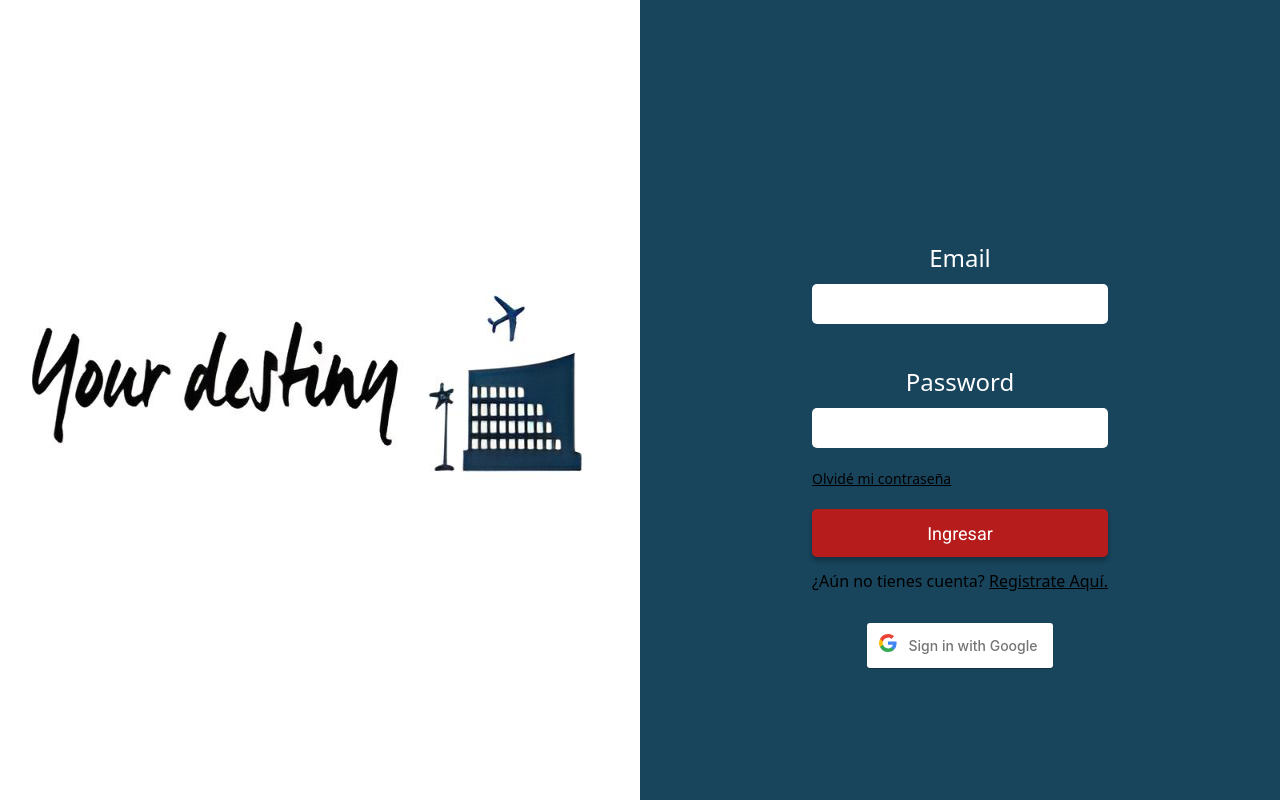
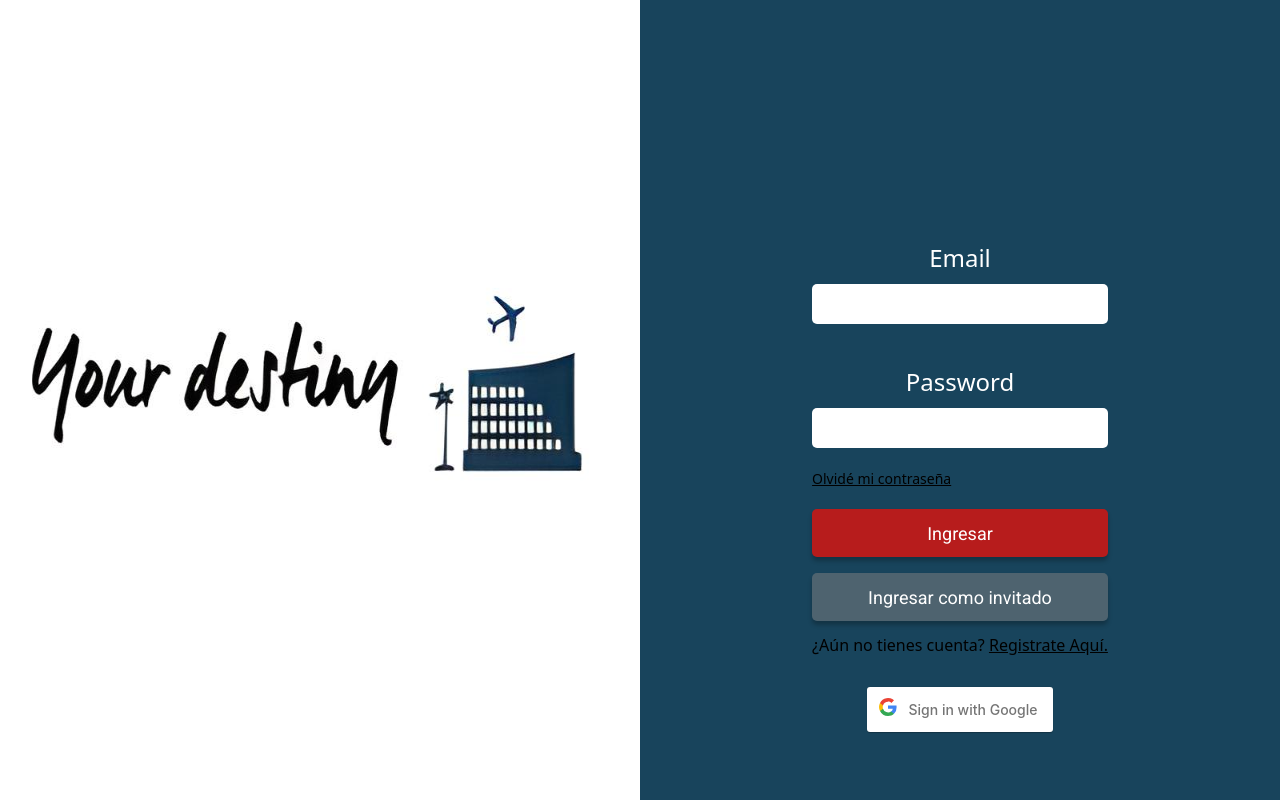
Before and after one commit to IgnacioPerezEtc/Proyecto-Final, a React (Vite) app in the folder client/: page / in a window 1280 px wide. Built offline with nearby package versions, Linux system fonts and the light colour scheme.

Commit message:
ing como invitado button

```diff
--- a/client/src/components/Login/Login.jsx
+++ b/client/src/components/Login/Login.jsx
@@ -32,6 +32,11 @@ const Login = () => {
                   <NavLink to={"/home"}>
                     <button className={style.ingresar}>Ingresar</button>
                   </NavLink>
+                  <NavLink to={"/home"}>
+                    <button className={style.ingresarInv}>
+                      Ingresar como invitado
+                    </button>
+                  </NavLink>
                   <p className={style.registrateAqui}>
                     ¿Aún no tienes cuenta?{" "}
                     <NavLink to={"/signUp"} href="">
--- a/client/src/components/Login/Login.module.css
+++ b/client/src/components/Login/Login.module.css
@@ -89,6 +89,24 @@
   margin-bottom: 12px;
   margin-top: 20px;
 }
+.ingresarInv {
+    width: 100%;
+    height: 48px;
+    background-color: rgba(128, 128, 128, 0.514);
+    border: 1px solid transparent;
+    border-radius: 5px;
+    color: #fff;
+    font-family: "Roboto", sans-serif;
+    font-weight: 500;
+    font-size: 1.8rem;
+    line-height: 1.9rem;
+    cursor: pointer;
+    box-shadow: 0px 4px 4px #00000040;
+    animation: pulse 1s infinite;
+    transition: all 0.3s ease-out;
+    margin-bottom: 12px;
+    margin-top: 4px;
+  }
 
 .loginGoogle {
   transition: background-color 0.3s, box-shadow 0.3s;
```
